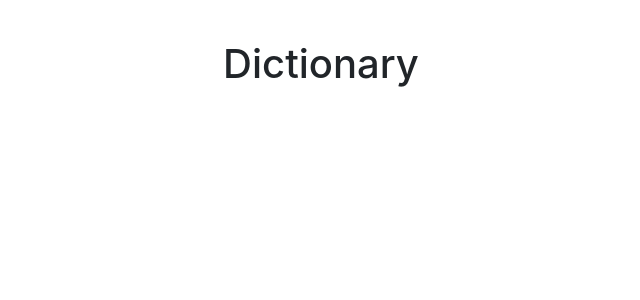
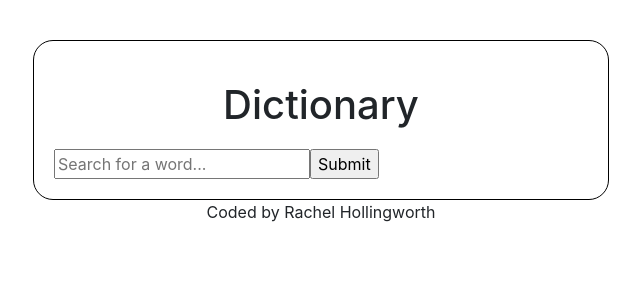
Before and after one commit to rachelofyork/dictionary-project, a React (Create React App) app: page / in a window 1280 px wide. Shown: the top 300 px of the page, without its empty margins (319-959 px from the left). Built offline with nearby package versions, Linux system fonts and the light colour scheme.

Commit message:
Added Dictionary component with search engine

```diff
--- a/src/App.css
+++ b/src/App.css
@@ -1,4 +1,19 @@
+.App {
+  max-width: 600px;
+  margin: 0 auto;
+}
+
+.wrapper {
+  border: 1px solid black;
+  border-radius: 20px;
+  margin-top: 40px;
+}
+
 h1 {
   text-align: center;
   margin-top: 40px;
 }
+
+footer {
+  text-align: center;
+}
--- a/src/App.js
+++ b/src/App.js
@@ -1,12 +1,18 @@
 
 import './App.css';
+import Dictionary from "./Dictionary"
 
 function App() {
   return (
     <div className="App">
-      <header className="App-header">
-        <h1>Dictionary</h1>
-      </header>
+     <div className="container">
+
+       <div className="wrapper">
+          <h1>Dictionary</h1>
+          <Dictionary />
+       </div>
+      <footer>Coded by Rachel Hollingworth</footer>
+     </div>
     </div>
   );
 }
--- /dev/null
+++ b/src/Dictionary.css
@@ -0,0 +1,3 @@
+.Dictionary {
+  margin: 20px;
+}
--- /dev/null
+++ b/src/Dictionary.js
@@ -0,0 +1,24 @@
+import React, { useState } from "react"
+import "./Dictionary.css"
+
+export default function Dictionary(){
+const [keyword, setKeyword] = useState("");
+
+function search(event) {
+    event.preventDefault();
+    alert (`Searching for definition of ${keyword}...`)
+}
+
+function handleKeywordChange(event){
+    event.preventDefault()
+    setKeyword(event.target.value)
+
+}
+
+    return <div className="Dictionary">
+        <form onSubmit={search}>
+            <input type="search" placeholder="Search for a word..." onChange={handleKeywordChange}/>
+            <input type="submit" vaue="Search" />
+        </form>
+    </div>
+}
```
